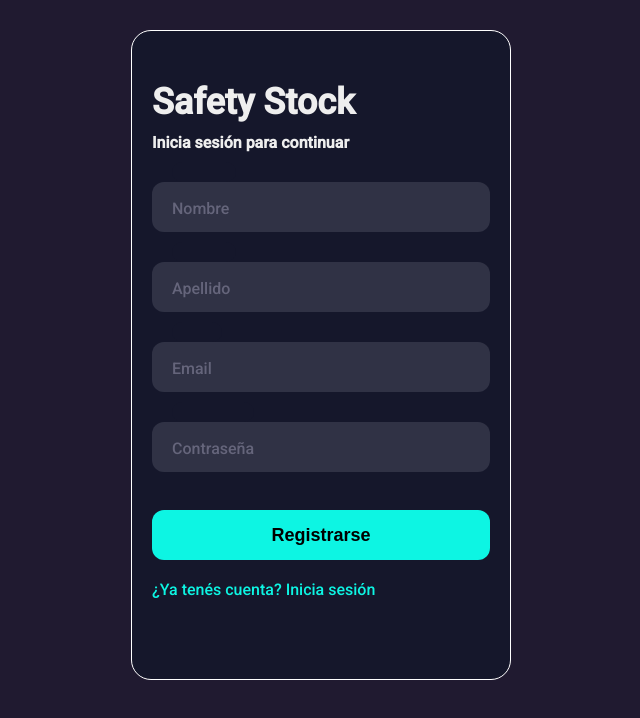
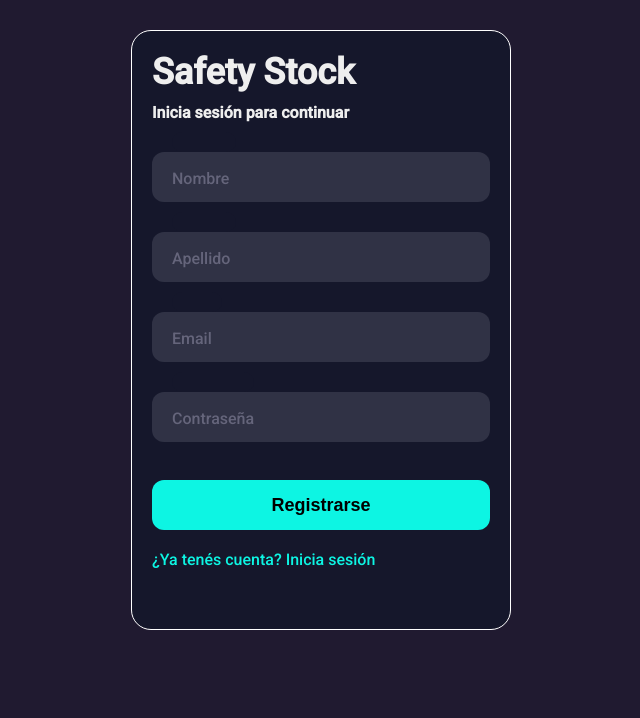
Before and after one commit to dappsar/SafetyStockWebApp, a React (Create React App) app: page /signup in a window 1280 px wide. Shown: the top 718 px of the page, without its empty margins (319-959 px from the left). Built offline with nearby package versions, Linux system fonts and the light colour scheme; no server answers.

Commit message:
Login and signUp finished

```diff
--- a/src/Pages/Admin/profesores.js
+++ b/src/Pages/Admin/profesores.js
@@ -46,7 +46,7 @@ export default function Profesores(props){
     return(
         <div>
             <Header name = {props.name} admin = {props.admin}/>
-            <h1>Profesores Habilidatos</h1>
+            <h1>Profesores habilitados</h1>
             {usersList}
         </div>
     )
--- a/src/Pages/signUpPage.module.css
+++ b/src/Pages/signUpPage.module.css
@@ -5,7 +5,7 @@
     border-radius: 20px;
     border: 1px solid white;
     box-sizing: border-box;
-    height: 650px;
+    height: 600px;
     padding: 20px;
     width: 380px;
     margin-top: 30px;
@@ -17,7 +17,7 @@
     color: #eee;
     font-size: 36px;
     font-weight: 600;
-    margin-top: 30px;
+    margin-top: 0px;
   }
 
   .subtitle {
```
